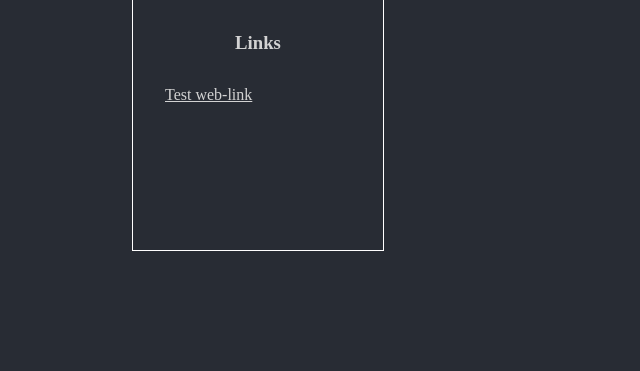
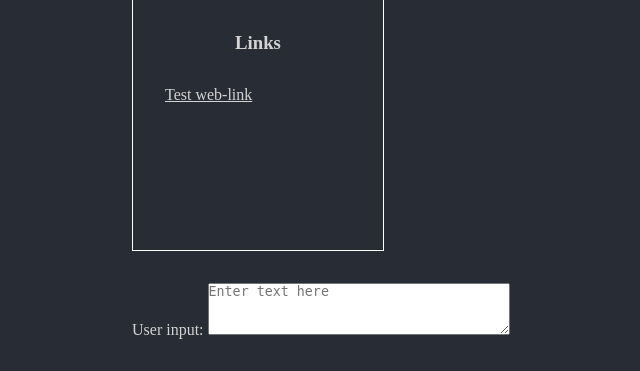
Before and after one commit to Stray-Tech/FinanceManager, a Django app: page / in a window 1280 px wide. Shown: the part 478-849 px from the top of the page, without its empty margins (108-748 px from the left). Before the commit the page ends 729 px from the top, so only its background shows below. Run offline with Django 5.2, Linux system fonts and the light colour scheme; data comes from the database, SQL or seed files in the repository.

Commit message:
practicing with django forms

```diff
--- a/finance_manager/finance_app/models.py
+++ b/finance_manager/finance_app/models.py
@@ -1,5 +1,5 @@
 from django.db import models
-
+from django import forms
 # Create your models here.
 
 class TodoItem(models.Model):
@@ -8,3 +8,14 @@ class TodoItem(models.Model):
 
 class AppItem(models.Model):
     name = models.CharField(max_length=200)
+
+class UserInput(forms.Form):
+    attrs = {
+        "type": "text",
+        "id": "user-input",
+        "name": "user-input",
+        "placeholder": "Enter text here",
+        "rows": "4",
+        "cols": "10"
+    }
+    user_input = forms.CharField(widget=forms.Textarea(attrs=attrs))
--- a/finance_manager/finance_app/static/home.css
+++ b/finance_manager/finance_app/static/home.css
@@ -19,3 +19,12 @@
     height: 250px;
     border: 1px solid white;
 }
+
+.form{
+    margin: 2rem 0;
+    textarea {
+        color: black;
+        height: 50px;
+        width: 300px;
+    }
+}
--- a/finance_manager/finance_app/templates/home.html
+++ b/finance_manager/finance_app/templates/home.html
@@ -6,7 +6,6 @@
 <link rel="stylesheet" href="{% static 'home.css' %}">
 {% endblock %}
 {% block content %}
-{{ block.super }}
 <main>
     <div id="title">
         <h1>Finance Manager</h1>
@@ -25,6 +24,9 @@
         </div>
         {% endfor %}
     </div>
+    <div class="form">
+        {{ form }}
+    </div>
 </main>
 <footer></footer>
 {% endblock %}
--- a/finance_manager/finance_app/views.py
+++ b/finance_manager/finance_app/views.py
@@ -1,10 +1,11 @@
 from django.shortcuts import render
-from .models import TodoItem, AppItem
+from .models import TodoItem, AppItem, UserInput
 
 # Create your views here.
 def home(request):
     items = AppItem.objects.all()
-    return render(request, "home.html", {"apps": items})
+    user_form = UserInput
+    return render(request, "home.html", {"apps": items, "form": user_form})
 
 def todos(request):
     items = TodoItem.objects.all()
```
